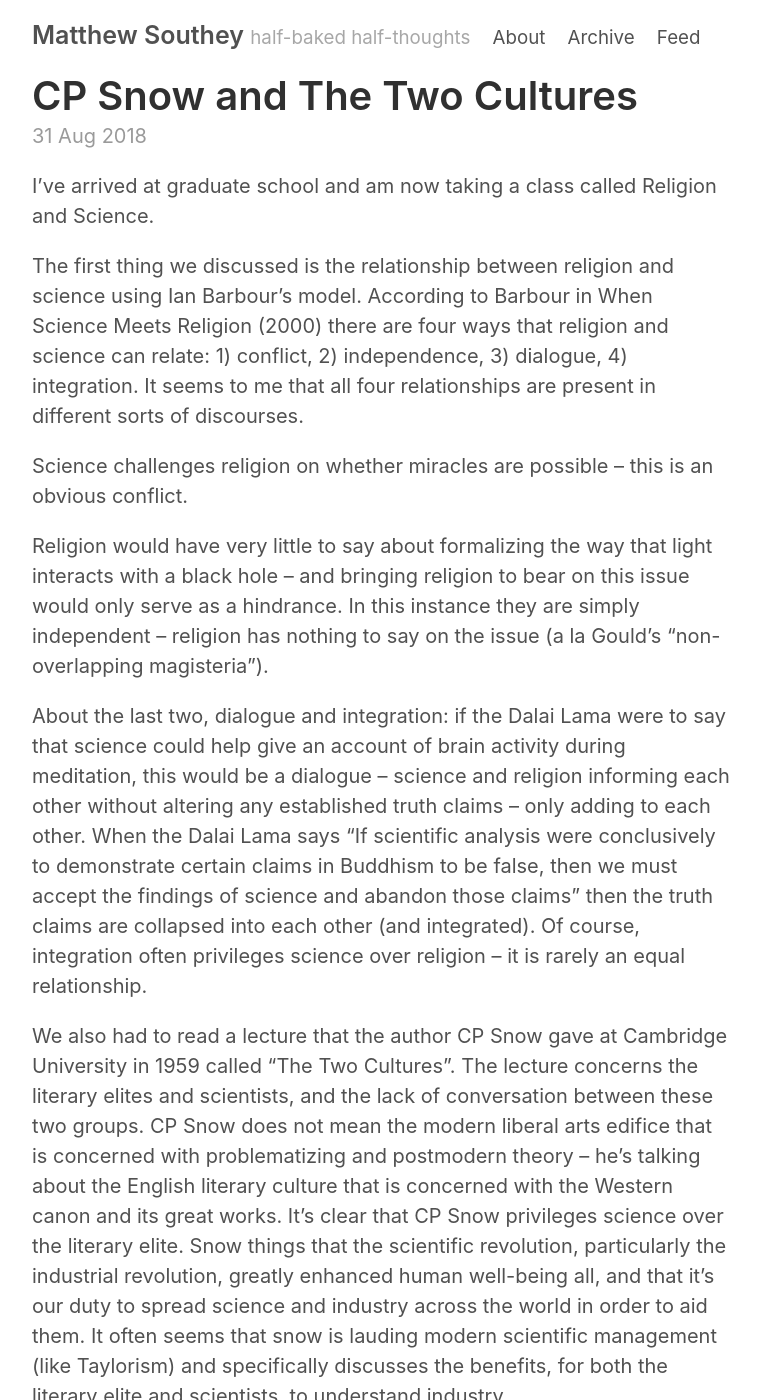
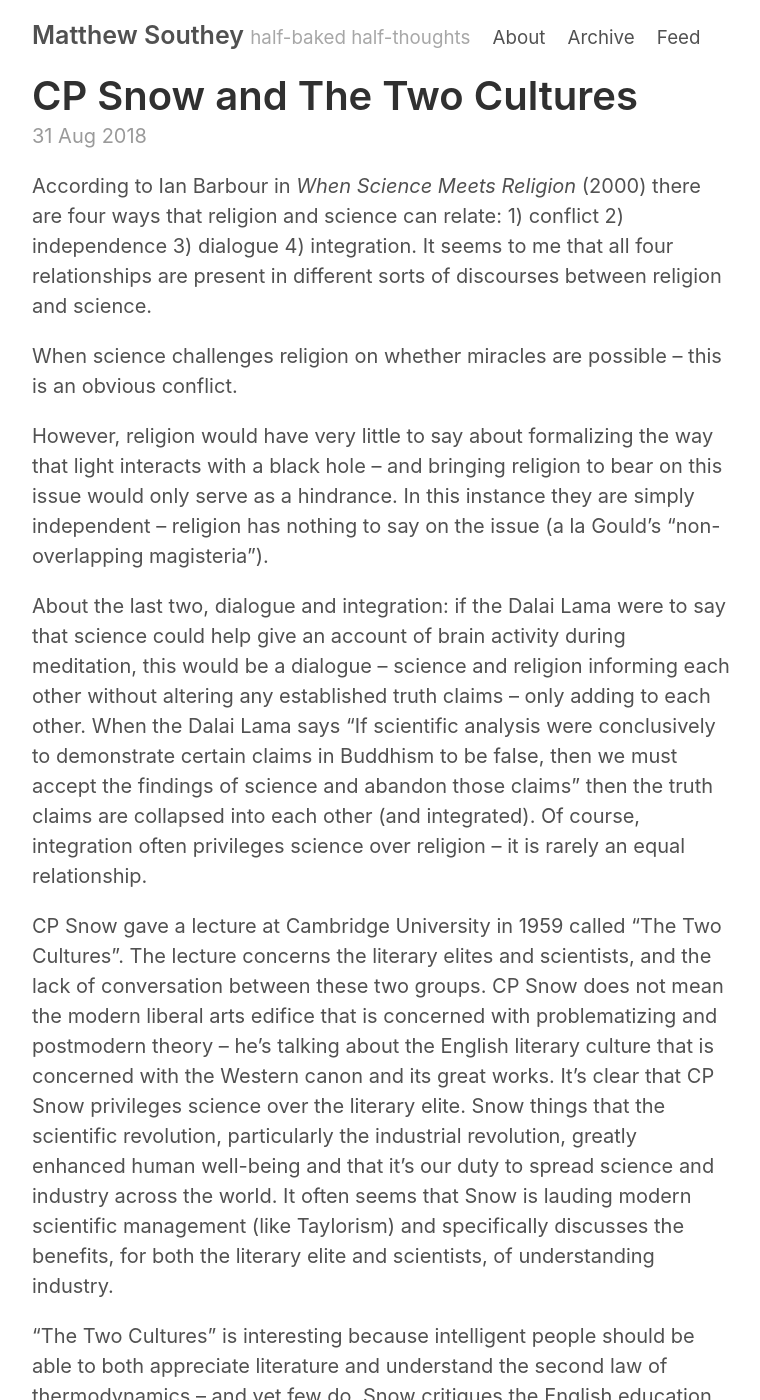
Before and after one commit to matthewsouthey/matthewsouthey.github.io, a Jekyll site: the page built from _posts/2018-08-31-cpsnow.md, in a window 1280 px wide and 1400 px high. Shown: the whole window, without its empty margins (258-1018 px from the left). Built offline with Jekyll 4.4.1, drawn with Linux system fonts in a browser that asks for light colours; our own code applies the rules of GitHub Pages for plain Markdown files; comment, search, counter and statistics services are not loaded; some of the changed text lies outside the part shown.

Commit message:
Update 2018-08-31-cpsnow.md

```diff
--- a/_posts/2018-08-31-cpsnow.md
+++ b/_posts/2018-08-31-cpsnow.md
@@ -3,22 +3,20 @@
 comments: true
 published: true
 ---
-I’ve arrived at graduate school and am now taking a class called Religion and Science.
+According to Ian Barbour in _When Science Meets Religion_ (2000) there are four ways that religion and science can relate: 1) conflict 2) independence 3) dialogue 4) integration. It seems to me that all four relationships are present in different sorts of discourses between religion and science.
 
-The first thing we discussed is the relationship between religion and science using Ian Barbour’s model. According to Barbour in When Science Meets Religion (2000) there are four ways that religion and science can relate: 1) conflict, 2) independence, 3) dialogue, 4) integration. It seems to me that all four relationships are present in different sorts of discourses.
+When science challenges religion on whether miracles are possible – this is an obvious conflict.
 
-Science challenges religion on whether miracles are possible – this is an obvious conflict.
-
-Religion would have very little to say about formalizing the way that light interacts with a black hole – and bringing religion to bear on this issue would only serve as a hindrance. In this instance they are simply independent – religion has nothing to say on the issue (a la Gould’s “non-overlapping magisteria”).
+However, religion would have very little to say about formalizing the way that light interacts with a black hole – and bringing religion to bear on this issue would only serve as a hindrance. In this instance they are simply independent – religion has nothing to say on the issue (a la Gould’s “non-overlapping magisteria”).
 
 About the last two, dialogue and integration: if the Dalai Lama were to say that science could help give an account of brain activity during meditation, this would be a dialogue – science and religion informing each other without altering any established truth claims – only adding to each other. When the Dalai Lama says “If scientific analysis were conclusively to demonstrate certain claims in Buddhism to be false, then we must accept the findings of science and abandon those claims” then the truth claims are collapsed into each other (and integrated). Of course, integration often privileges science over religion – it is rarely an equal relationship.
 
-We also had to read a lecture that the author CP Snow gave at Cambridge University in 1959 called “The Two Cultures”. The lecture concerns the literary elites and scientists, and the lack of conversation between these two groups. CP Snow does not mean the modern liberal arts edifice that is concerned with problematizing and postmodern theory – he’s talking about the English literary culture that is concerned with the Western canon and its great works. It’s clear that CP Snow privileges science over the literary elite. Snow things that the scientific revolution, particularly the industrial revolution, greatly enhanced human well-being all, and that it’s our duty to spread science and industry across the world in order to aid them. It often seems that snow is lauding modern scientific management (like Taylorism) and specifically discusses the benefits, for both the literary elite and scientists, to understand industry.
+CP Snow gave a lecture at Cambridge University in 1959 called “The Two Cultures”. The lecture concerns the literary elites and scientists, and the lack of conversation between these two groups. CP Snow does not mean the modern liberal arts edifice that is concerned with problematizing and postmodern theory – he’s talking about the English literary culture that is concerned with the Western canon and its great works. It’s clear that CP Snow privileges science over the literary elite. Snow things that the scientific revolution, particularly the industrial revolution, greatly enhanced human well-being and that it’s our duty to spread science and industry across the world. It often seems that Snow is lauding modern scientific management (like Taylorism) and specifically discusses the benefits, for both the literary elite and scientists, of understanding industry.
 
-“The Two Cultures” is interesting because intelligent people should be able to both appreciate literature and understand the second law of thermodynamics – and yet few do. Snow critiques the English education system that prioritizes the arts over the sciences and looks at the American system as far superior. Beyond education, Snow doesn’t satisfactorily explain the divide, or why/how to solve it, and is therefore largely descriptive rather than prescriptive. He describes the various ways in which science is beneficial but is largely silent on the benefits of the humanities.
+“The Two Cultures” is interesting because intelligent people should be able to both appreciate literature and understand the second law of thermodynamics – and yet few do. Snow critiques the English education system that prioritizes the arts over the sciences and looks at the American system as far superior. Beyond education, Snow doesn’t satisfactorily explain the divide, or why/how to solve it, and his work is therefore largely descriptive rather than prescriptive. He describes the various ways in which science is beneficial but is largely silent on the benefits of the humanities.
 
 The last paragraph reads:
 
 >Changes in education are not going to produce miracles. The division of our culture is making us more obtuse than we need be: we can repair communications to some extent: but, as I have said before,we are not going to turn out men and women who understand as much of our world as Piero della Francesca did of his, or Pascal, or Goethe. With good fortune, however, we can educate a large proportion of our better minds so that they are not ignorant of imaginative experience, both in the arts and in science,nor ignorant either of the endowments of applied science, of the remediable suffering of most of their fellow humans, and of the responsibilities which, once they are seen, cannot be denied.
 
-Snow doesn’t sufficiently justify the existence of the humanities. I agree with his points in regard to the benefits of science and the scientific revolution. Although I’ve never lived in England (especially in the middle of the 20th century), I understand his distaste for his "literary elite". Moving forward in the course, I hope that a more productive framework is developed that looks at the problem, and even asks if there is a problem (and how best to phrase it).
+Snow doesn’t sufficiently justify the existence of the humanities. I agree with his points in regard to the benefits of science and the scientific revolution. Although I’ve never lived in England (especially in the middle of the 20th century), I understand his distaste for his "literary elite". I hope that a more productive framework is developed that looks at the problem, and even asks if there is a problem (and how best to phrase it).
```
